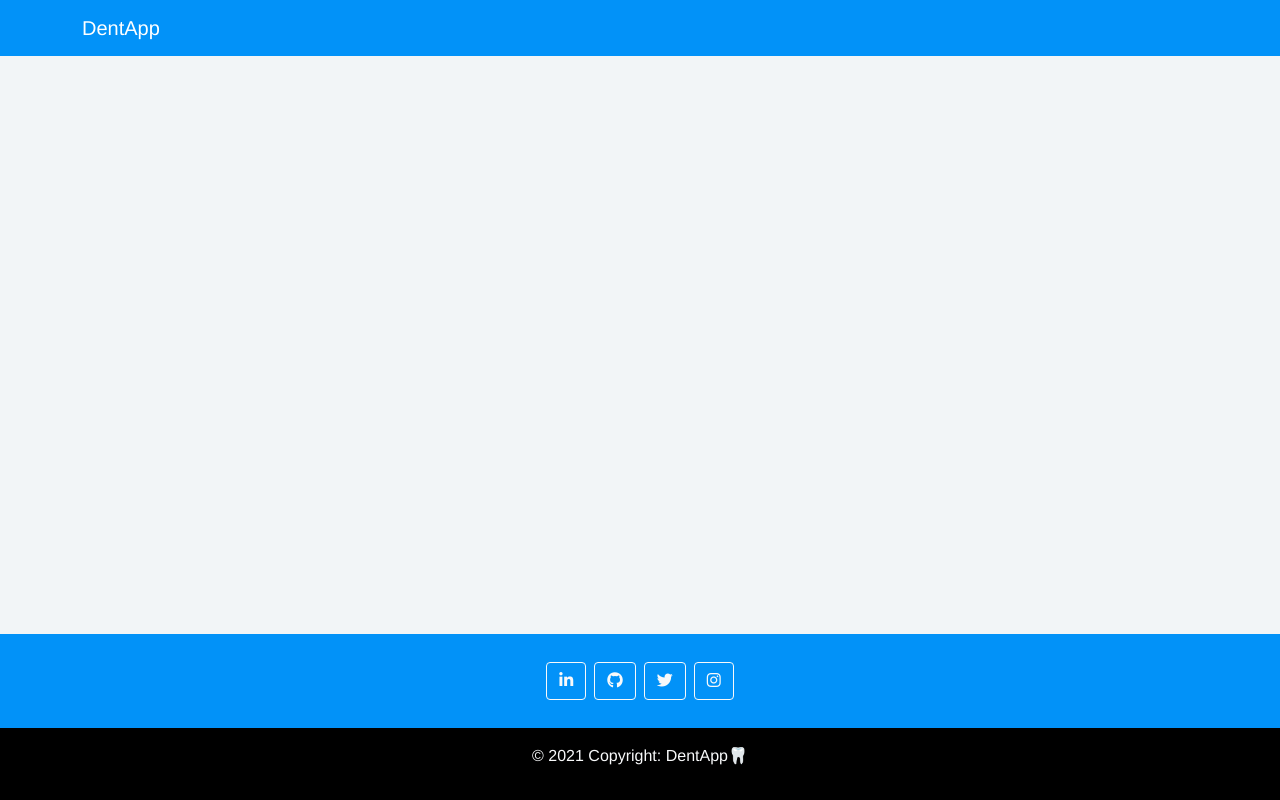
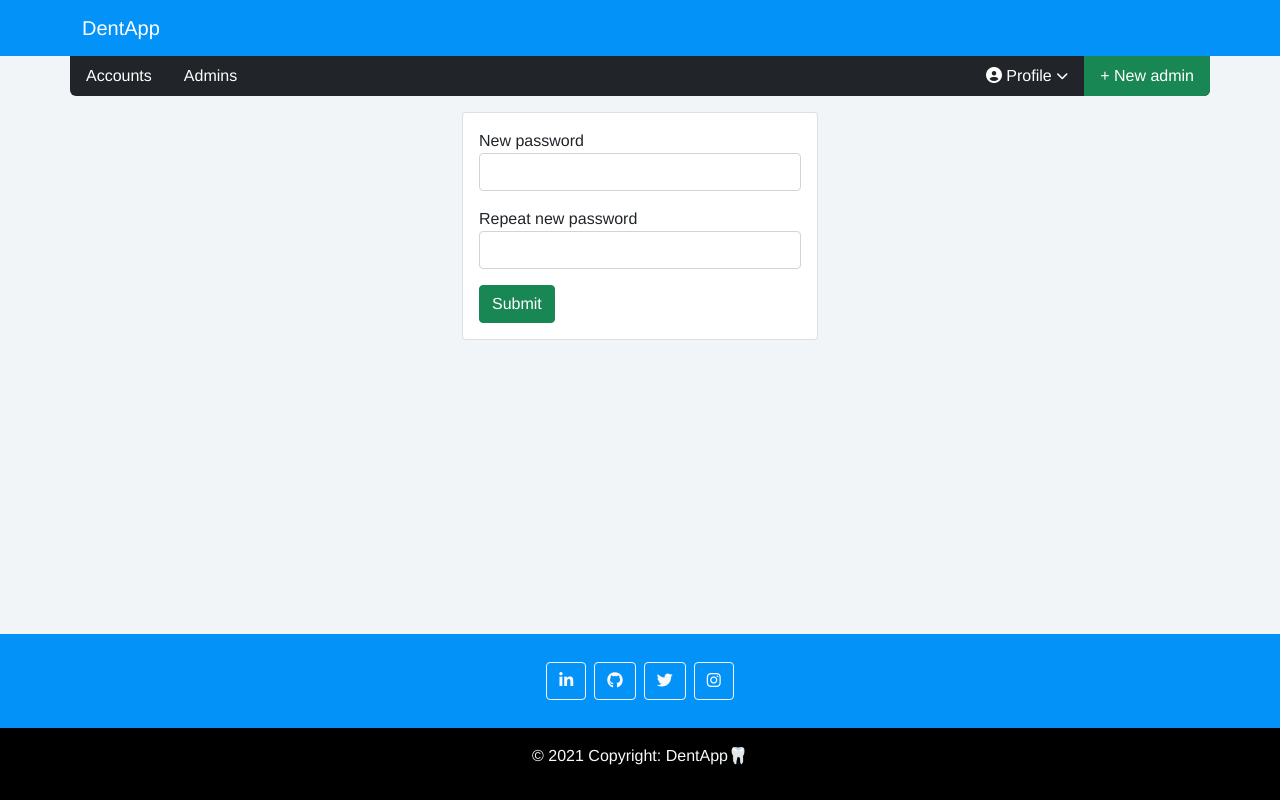
Before and after one commit to ibobev/dent-appointment-system, a Vue app in the folder client/: page /admin/password/1 in a window 1280 px wide. Built offline with nearby package versions, Linux system fonts and the light colour scheme; sample sign-in values are in the browser's storage.

Commit message:
[Admin][Front-end] Change password

```diff
--- a/client/src/router/index.js
+++ b/client/src/router/index.js
@@ -5,12 +5,14 @@ import {
 import Home from '../views/Home.vue';
 import Login from '../views/Login.vue';
 import Register from '../views/Register.vue';
+
 // Admin
 import AdminView from '../views/Admin/AdminView';
 import Accounts from '../views/Admin/Accounts';
 import AccountView from '../views/Admin/AccountView';
 import AdminsView from '../views/Admin/AdminsView';
 import AdminRegisterView from '../views/Admin/AdminRegisterView';
+import AdminPasswordView from '../views/Admin/AdminPasswordView';
 
 // Dentists
 import DentistDashboard from '../views/Dentist/DentistDashboard';
@@ -69,6 +71,12 @@ const routes = [{
         name: 'AdminRegisterView',
         path: '/admin/new',
         component: AdminRegisterView
+      },
+      {
+        name: 'AdminPassword',
+        path: '/admin/password/:adminId?',
+        params: { adminId: null },
+        component: AdminPasswordView
       },
     ]
   },
--- a/client/src/views/Admin/AdminNavigation.vue
+++ b/client/src/views/Admin/AdminNavigation.vue
@@ -27,10 +27,10 @@
         </a>
         <ul class="dropdown-menu">
           <li>
-            <a class="dropdown-item" href="#">
+            <router-link :to="{ name: 'AdminPassword', params: { adminId: null } }" class="dropdown-item">
               <i class="fas fa-key"></i>
               Change password
-            </a>
+            </router-link>
           </li>
           <li>
             <a class="dropdown-item" href="#" @click="logout()">
--- /dev/null
+++ b/client/src/views/Admin/AdminPasswordView.vue
@@ -0,0 +1,90 @@
+<template>
+  <div class="row">
+    <div class="col-lg-4 offset-lg-4" v-if="error.length">
+      <div class="alert alert-danger">{{ error }}</div>
+    </div>
+
+    <div class="col-lg-4 offset-lg-4">
+      <form @submit.prevent="onChangePassword">
+        <div class="card">
+          <div class="card-body">
+
+            <div class="mb-3" v-if="!adminId">
+              <label for="oldPassword">Old password</label>
+              <input type="password" id="oldPassword" class="form-control" v-model="oldPassword" required />
+            </div>
+
+            <div class="mb-3">
+              <label for="newPassword">New password</label>
+              <input type="password" id="newPassword" class="form-control" v-model="newPassword" required />
+            </div>
+
+            <div class="mb-3">
+              <label for="repNewPassword">Repeat new password</label>
+              <input type="password" id="repNewPassword" class="form-control" v-model="repNewPassword" required />
+            </div>
+
+            <button type="submit" class="btn btn-success">Submit</button>
+
+          </div>
+        </div>
+      </form>
+    </div>
+  </div>
+</template>
+
+<style scoped>
+</style>
+
+<script>
+import axios from 'axios';
+
+export default {
+  data() {
+    return {
+      adminId: null,
+      error: '',
+      oldPassword: '',
+      newPassword: '',
+      repNewPassword: '',
+    };
+  },
+  mounted() {
+    this.adminId = parseInt(this.$route.params.adminId) || null;
+    console.log(this.adminId);
+  },
+  methods: {
+    onChangePassword: async function() {
+      this.error = '';
+
+      if (this.newPassword !== this.repNewPassword) {
+        this.error = 'Passwords do not match!';
+        return;
+      }
+
+      console.log(this.newPassword);
+
+      try {
+        await axios.patch('/api/v1/admins', {
+          adminId: this.adminId,
+          newPassword: this.newPassword,
+          oldPassword: this.oldPassword
+        });
+
+        if (this.adminid) {
+          this.$router.push({ path: '/admin/admins' });
+          return;
+        }
+
+        this.$router.push({ path: '/admin/accounts' });
+      } catch (error) {
+        console.log(error.toJSON());
+
+        if (error.response) {
+          this.error = error.response.data.statusmsg || JSON.stringify(error.response.data);
+        }
+      }
+    },
+  },
+};
+</script>
--- a/client/src/views/Admin/AdminsView.vue
+++ b/client/src/views/Admin/AdminsView.vue
@@ -60,6 +60,12 @@
                         <i class="fas fa-hand-sparkles"></i>
                         Unsuspend
                       </a>
+                    </li>
+                    <li>
+                      <router-link class="dropdown-item" :to="{ name: 'AdminPassword', params: { adminId: account.id} }">
+                        <i class="fas fa-key"></i>
+                        Change password
+                      </router-link>
                     </li>
                     <li><hr class="dropdown-divider" /></li>
                     <li>
```
